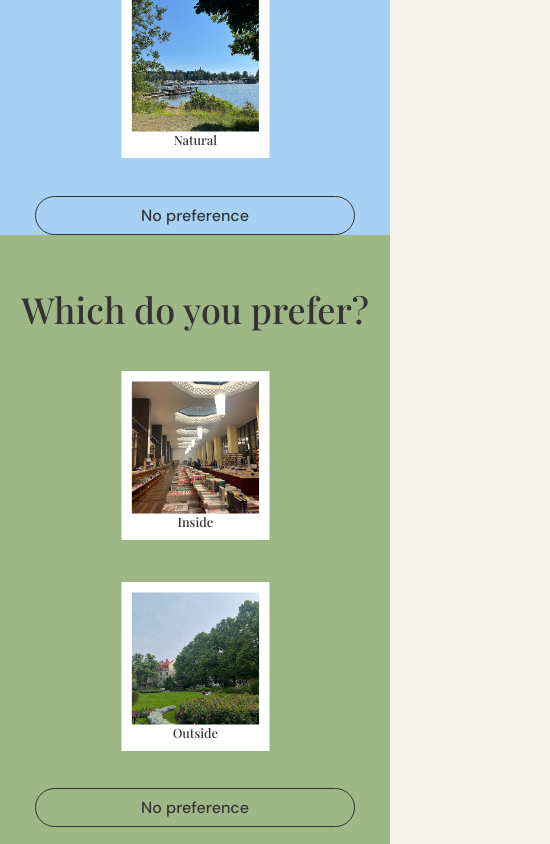
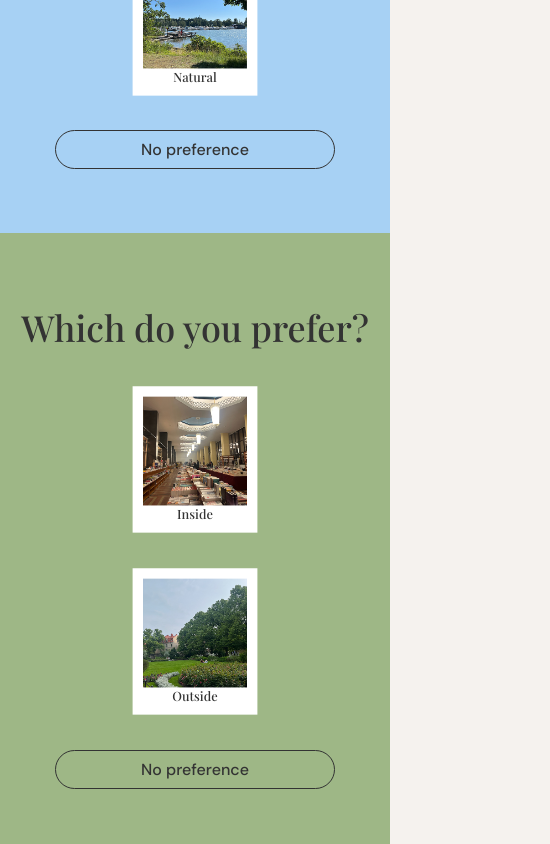
Before and after one commit to anniinankaa/helsinkithings, a React (Vite) app: page / in a window 390 px wide. Shown: the part 1860-2704 px from the top of the page, 550 px wide, since content can reach past the window. Built offline with nearby package versions, Linux system fonts and the light colour scheme; a web font is replaced by a local one.

Commit message:
kotisivusta responsiivinen

```diff
--- a/src/components/ui/PicFrame.module.css
+++ b/src/components/ui/PicFrame.module.css
@@ -43,14 +43,14 @@
 
 @media (max-width: 768px) {
     .picFrame {
-        height: 25vh;
+        width: 40vw;
         aspect-ratio: 7/8;
-        width: auto;
+        height: auto;
     }
 
     .active {
-        height: 25vh;
+        width: 40vw;
         aspect-ratio: 7/8;
-        width: auto;
+        height: auto;
     }
 }
--- a/src/pages/HomePage/HomeTest.css
+++ b/src/pages/HomePage/HomeTest.css
@@ -1,5 +1,6 @@
 
 .test-screen {
+    padding: var(--space-sm);
     min-height: 95vh;
     background: var(--background);
     overflow-y: auto;
@@ -19,6 +20,7 @@
     border: 1px solid var(--color-black);
     text-decoration: none;
     width: 20rem;
+    max-width: 80%;
     border-radius: 100px;
     padding: .5rem;
     justify-content: center;
--- a/src/pages/HomePage/TestResult.css
+++ b/src/pages/HomePage/TestResult.css
@@ -6,21 +6,21 @@
     width: 100%;
     height: auto;
     background: var(--color-light-blue);
-    padding: 50px;
+    padding: var(--space-sm);
 }
 
 .option {
-    width: 500px;
+    max-width: 80%;
+    width: 30rem;
     height: 100%;
     background: var(--color-primary);
     justify-self: center;
-    padding: 2%;
+    padding: var(--space-sm);
     margin: auto;
     display: flex;
     flex-direction: column;
     align-items: center;
     gap: var(--space-md);
-
 }
 
 .options-container {
@@ -61,11 +61,11 @@ button:hover {
 }
 
 .left-button {
-    left: 1%;
+    left: 0%;
 }
 
 .right-button {
-    right: 1%;
+    right: 0%;
 }
 
 .option > h3 {
@@ -73,7 +73,7 @@ button:hover {
 }
 
 .text-box {
-    width: 327px;
+    width: 100%;
     height: 286px;
     text-align: left;
     font-size: 20px;
```
